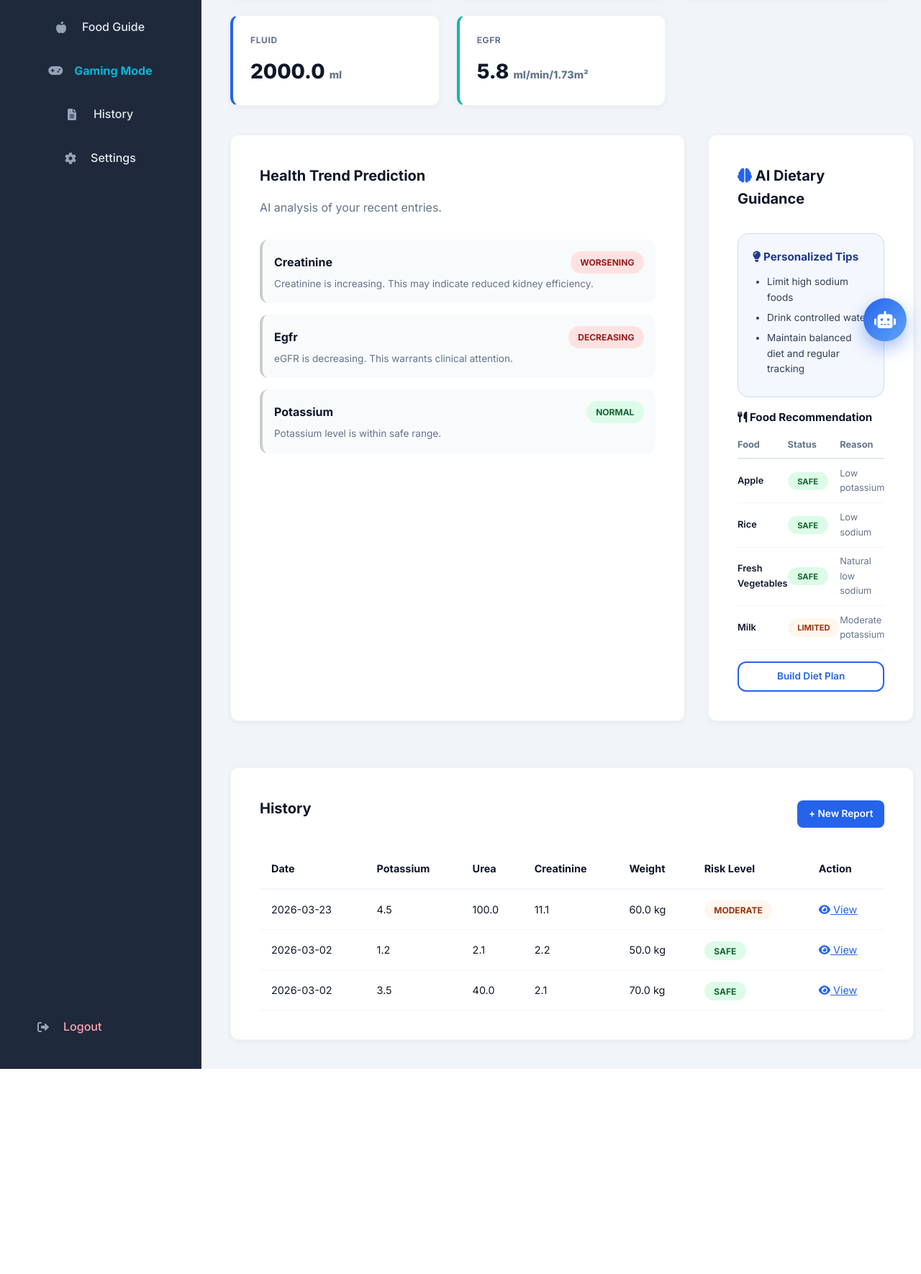
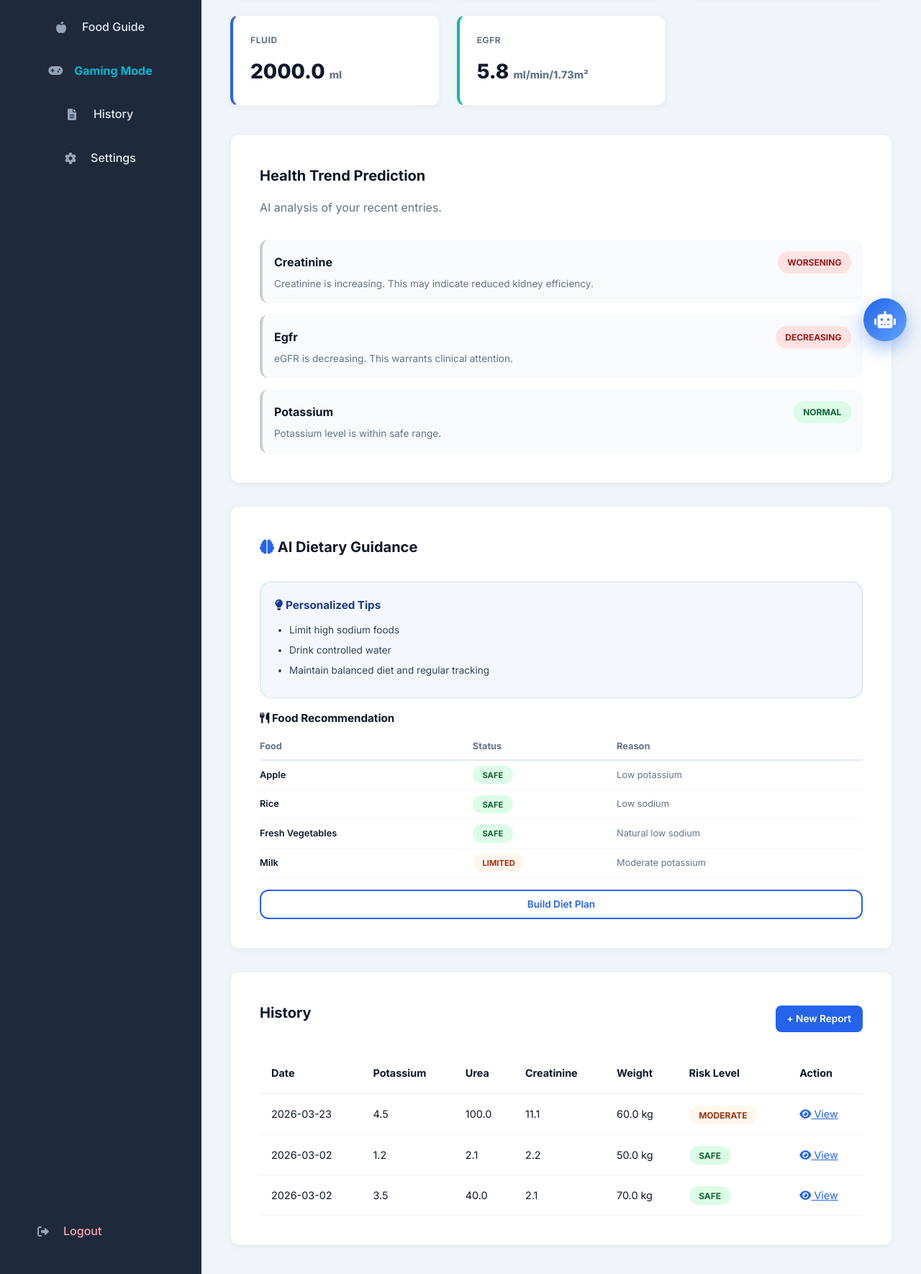
Before and after one commit to Deepacubic/dialysis-, a Flask app: page /dashboard in a window 1280 px wide. Shown: the part 303-2073 px from the top of the page at 72% size. Before the commit the page ends 1788 px from the top, so only its background shows below. Run offline with Flask 3, Linux system fonts and the light colour scheme; the visitor is signed in with stand-in values (Sample User, id 1).

Commit message:
Reordered Dashboard to stacked layout and removed 0 items counter from Diet Plan

```diff
--- a/templates/dashboard.html
+++ b/templates/dashboard.html
@@ -127,8 +127,8 @@
                 </div>
             </div>
 
-            <div class="grid">
-                <div class="card" style="grid-column: span 2;">
+            <div style="display: flex; flex-direction: column; gap: 2rem;">
+                <div class="card" style="width: 100%;">
                     <h3>{{ _('trend_analysis') }}</h3>
                     <p style="margin-bottom: 2rem;">{{ _('recent_entries_analysis') }}</p>
                     <div style="display: flex; flex-direction: column; gap: 1rem;">
@@ -152,7 +152,7 @@
                         {% endif %}
                     </div>
                 </div>
-                <div class="card" style="grid-column: span 1; display: flex; flex-direction: column; gap: 1rem;">
+                <div class="card" style="width: 100%; display: flex; flex-direction: column; gap: 1rem;">
                     <h3><i class="fas fa-brain" style="color:var(--primary);"></i> AI Dietary Guidance</h3>
 
                     {% if dietary_tips %}
@@ -195,7 +195,7 @@
                     <a href="/diet-plan" class="btn btn-outline" style="margin-top: auto; padding: 0.5rem; text-align: center; border-radius: 0.75rem; font-size: 0.85rem;">Build Diet Plan</a>
                 </div>
 
-                <div class="card" style="grid-column: span 3; margin-top: 2rem;">
+                <div class="card" style="width: 100%;">
                     <div
                         style="display: flex; justify-content: space-between; align-items: center; margin-bottom: 1.5rem;">
                         <h3>{{ _('history') }}</h3>
--- a/templates/diet_plan.html
+++ b/templates/diet_plan.html
@@ -417,7 +417,7 @@
             <!-- FULL WIDTH: Diet Plan Table -->
             <div class="dp-card section-span">
                 <div style="display:flex; justify-content:space-between; align-items:center; margin-bottom:1.25rem; flex-wrap:wrap; gap:1rem;">
-                    <h2 style="margin-bottom:0;"><i class="fas fa-list-check"></i> My Diet Plan <span id="foodCount" style="font-size:0.85rem; color:var(--dp-muted); font-weight:500;">(0 items)</span></h2>
+                    <h2 style="margin-bottom:0;"><i class="fas fa-list-check"></i> My Diet Plan</h2>
                     <div style="display:flex; gap:0.75rem; align-items:center; flex-wrap:wrap;">
                         <button class="btn-print" onclick="window.print()"><i class="fas fa-print"></i> Print Plan</button>
                         <button onclick="clearAll()" style="background:#fff; color:#ef4444; border:2px solid #ef4444; padding:0.5rem 1rem; border-radius:0.75rem; font-size:0.85rem; font-weight:600; cursor:pointer;">
```
